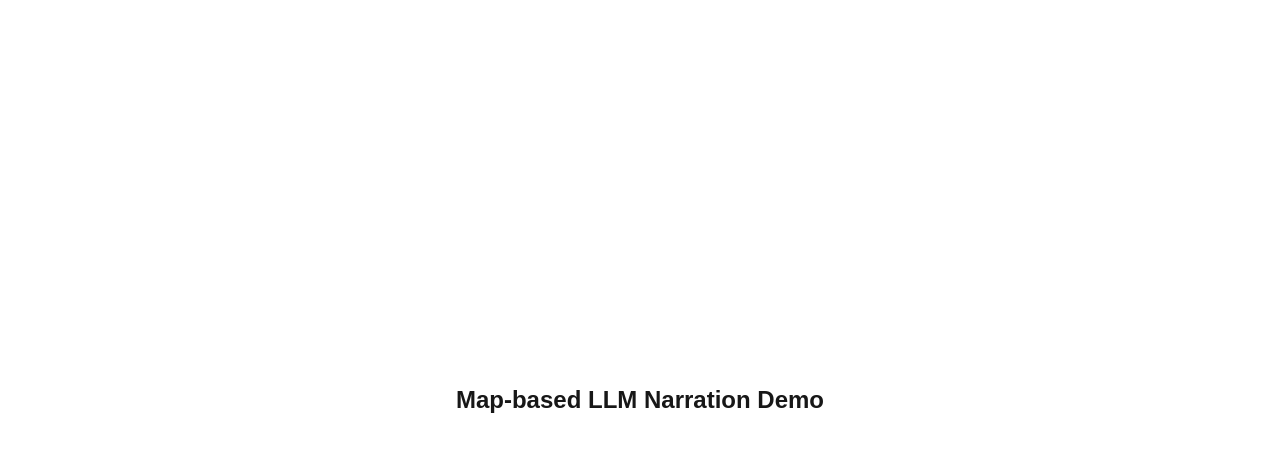
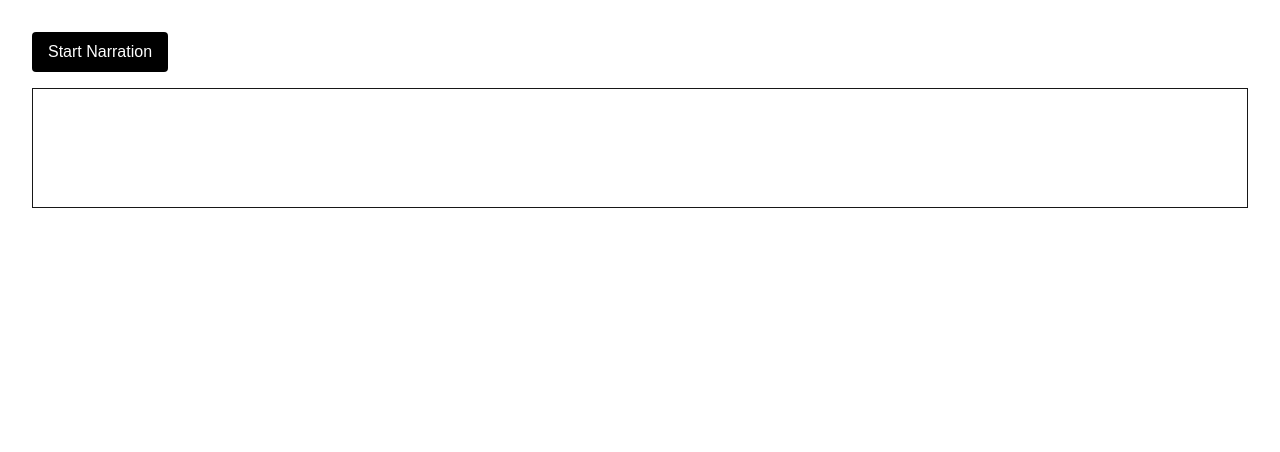
Before and after one commit to kro12/map-llm-narrator, a Next.js app: page / in a window 1280 px wide. Shown: the top 452 px of the page. Built offline with nearby package versions, Linux system fonts and the light colour scheme.

Commit message:
add SSE narrate API route (mock stream)
- client-side SSE consumer and streaming UI
- explicit stream control
- correct SSE headers

```diff
--- /dev/null
+++ b/src/app/api/narrate/route.ts
@@ -0,0 +1,38 @@
+import { NextRequest } from "next/server";
+
+export async function POST(req: NextRequest) {
+  console.log(req);
+  const encoder = new TextEncoder();
+
+  const stream = new ReadableStream({
+    async start(controller) {
+      const send = (data: string) => {
+        controller.enqueue(encoder.encode(`data: ${data}\n\n`));
+      };
+
+      send("Starting narration...");
+      await delay(500);
+
+      send("This area is known for its rich history.");
+      await delay(700);
+
+      send("Nearby landmarks attract visitors year-round.");
+      await delay(600);
+
+      send("END");
+      controller.close();
+    },
+  });
+
+  return new Response(stream, {
+    headers: {
+      "Content-Type": "text/event-stream",
+      "Cache-Control": "no-cache",
+      Connection: "keep-alive",
+    },
+  });
+}
+
+function delay(ms: number) {
+  return new Promise((res) => setTimeout(res, ms));
+}
--- a/src/app/page.tsx
+++ b/src/app/page.tsx
@@ -1,7 +1,26 @@
+"use client";
+
+import { useState } from "react";
+import { streamNarration } from "@/lib/client/sse";
+
 export default function Home() {
+  const [text, setText] = useState("");
+
+  async function start() {
+    setText("");
+    await streamNarration((chunk) => {
+      if (chunk === "END") return;
+      setText((t) => t + " " + chunk);
+    });
+  }
+
   return (
-    <main className="h-screen flex items-center justify-center">
-      <h1 className="text-2xl font-semibold">Map-based LLM Narration Demo</h1>
+    <main className="p-8 space-y-4">
+      <button onClick={start} className="px-4 py-2 bg-black text-white rounded">
+        Start Narration
+      </button>
+
+      <div className="border p-4 min-h-[120px]">{text}</div>
     </main>
   );
 }
--- /dev/null
+++ b/src/lib/client/sse.ts
@@ -0,0 +1,33 @@
+export async function streamNarration(
+  onMessage: (chunk: string) => void,
+  signal?: AbortSignal,
+) {
+  const res = await fetch("/api/narrate", {
+    method: "POST",
+    signal,
+  });
+
+  if (!res.body) throw new Error("No response body");
+
+  const reader = res.body.getReader();
+  const decoder = new TextDecoder();
+
+  let buffer = "";
+
+  while (true) {
+    const { value, done } = await reader.read();
+    if (done) break;
+
+    buffer += decoder.decode(value, { stream: true });
+
+    const events = buffer.split("\n\n");
+    buffer = events.pop() ?? "";
+
+    for (const event of events) {
+      if (event.startsWith("data:")) {
+        const data = event.replace("data:", "").trim();
+        onMessage(data);
+      }
+    }
+  }
+}
```
